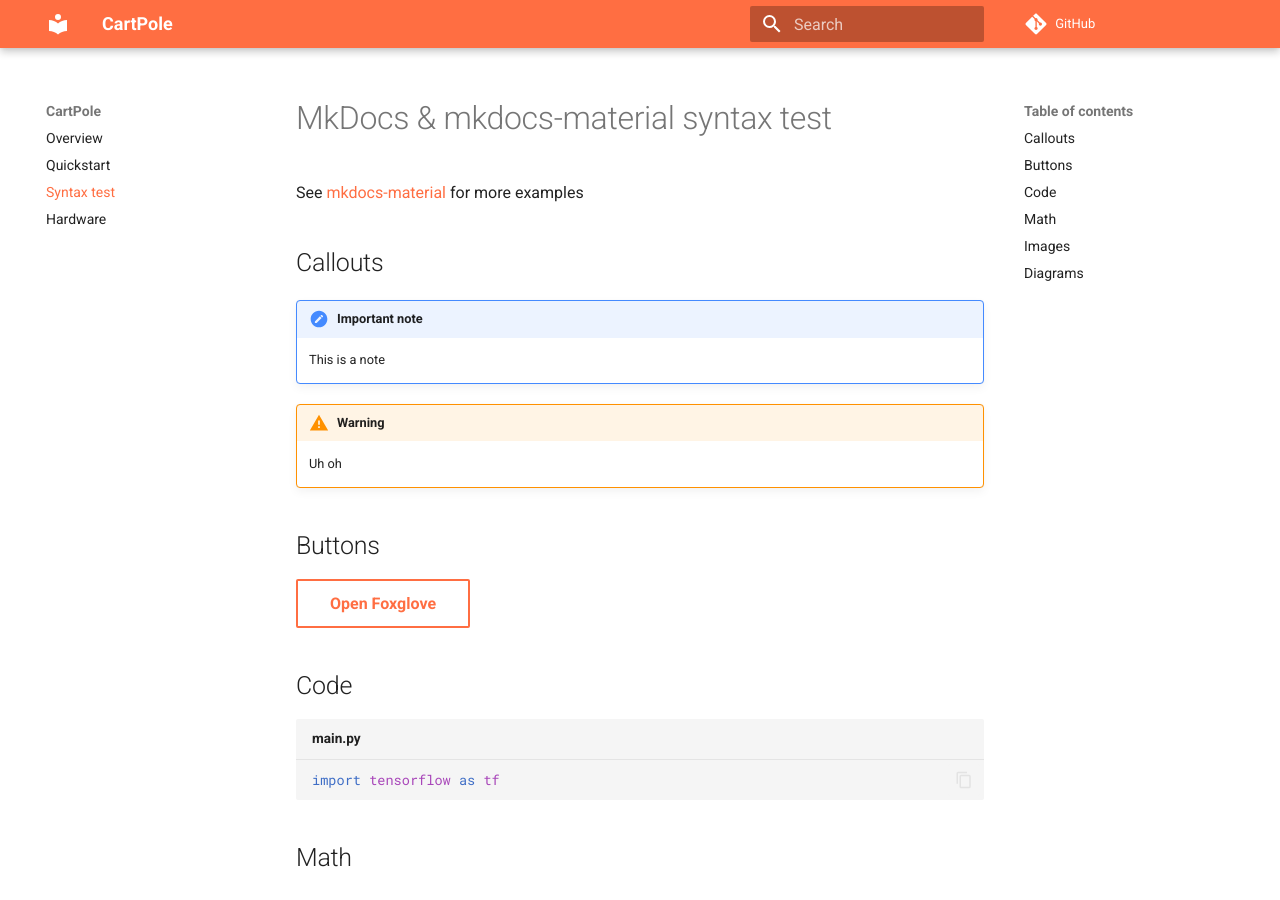
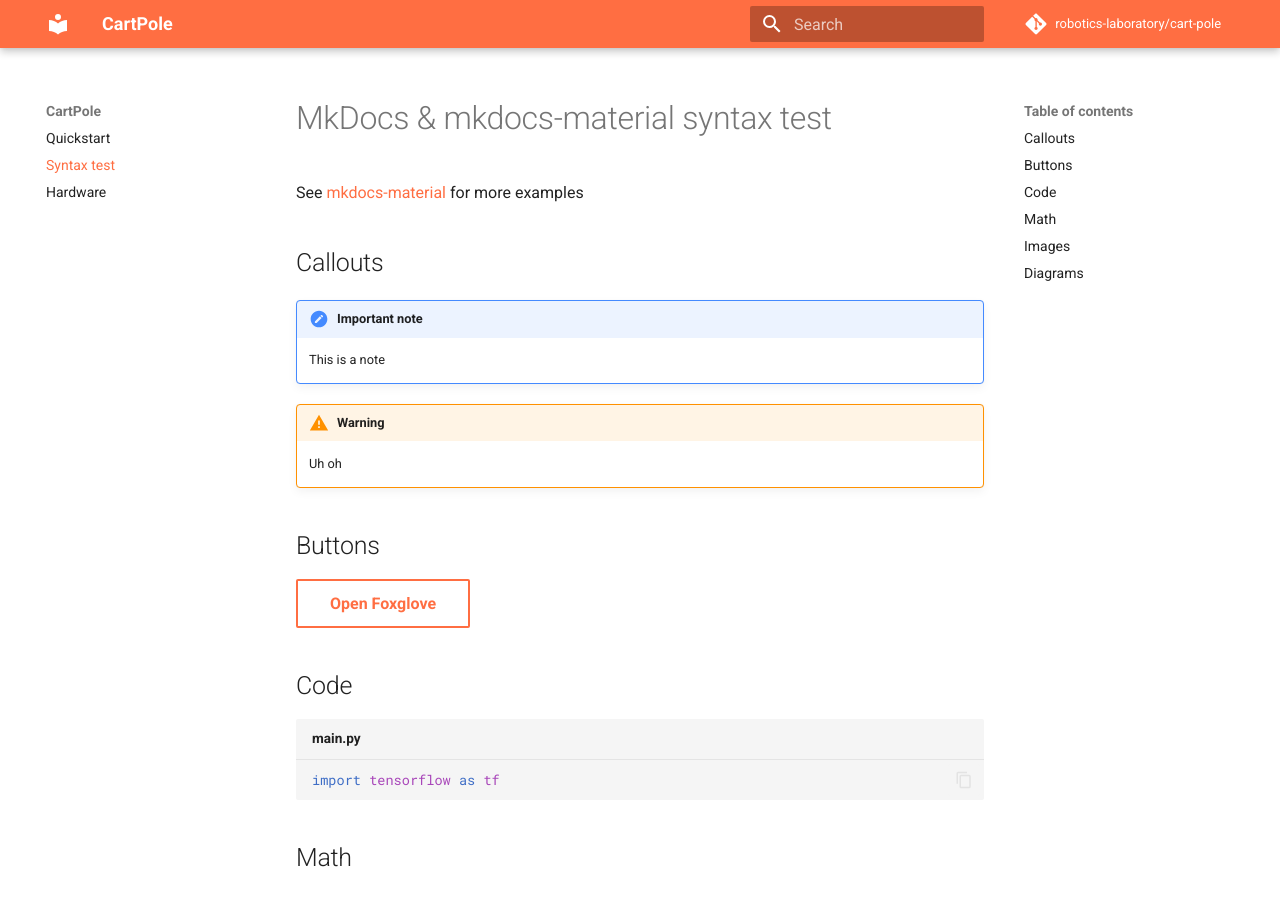
Before and after one commit to robotics-laboratory/cart-pole, an MkDocs documentation site: the page built from docs/syntax-test.md, in a window 1280 px wide and 900 px high. Built offline with MkDocs 1.6.1 and Material for MkDocs 9.7.7, drawn with Linux system fonts in a browser that asks for light colours; comment, search, counter and statistics services are not loaded; the version menu is left out.

Commit message:
Update home page

```diff
--- a/mkdocs.yml
+++ b/mkdocs.yml
@@ -1,9 +1,9 @@
 site_name: CartPole
 site_url: https://robotics-laboratory.github.io/cart-pole/
 repo_url: https://github.com/robotics-laboratory/cart-pole/
+repo_name: robotics-laboratory/cart-pole
 
 nav:
-  - Overview: index.md
   - Quickstart: quickstart.md
   - Syntax test: syntax-test.md
   - Hardware: protocol.md
@@ -17,6 +17,7 @@ theme:
 
 extra:
   version:
+    default: latest
     provider: mike
 
 markdown_extensions:
```
